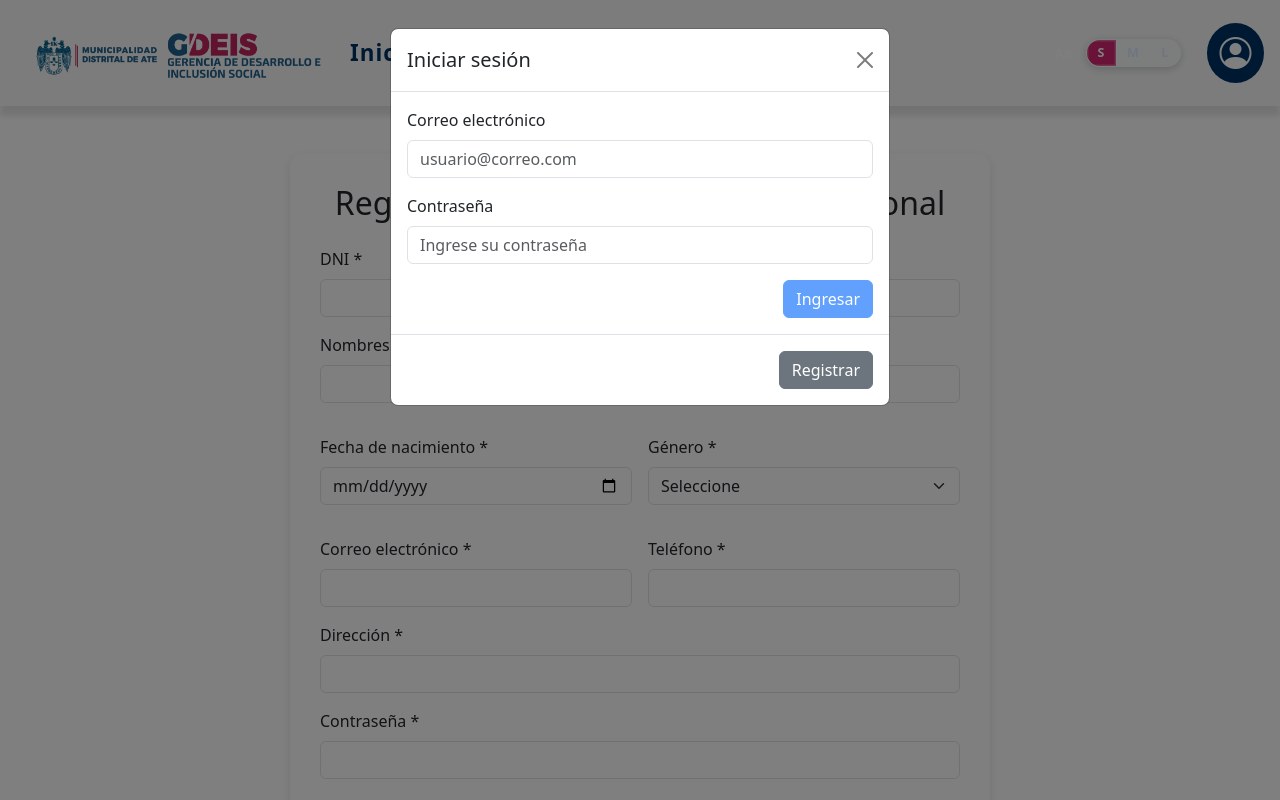
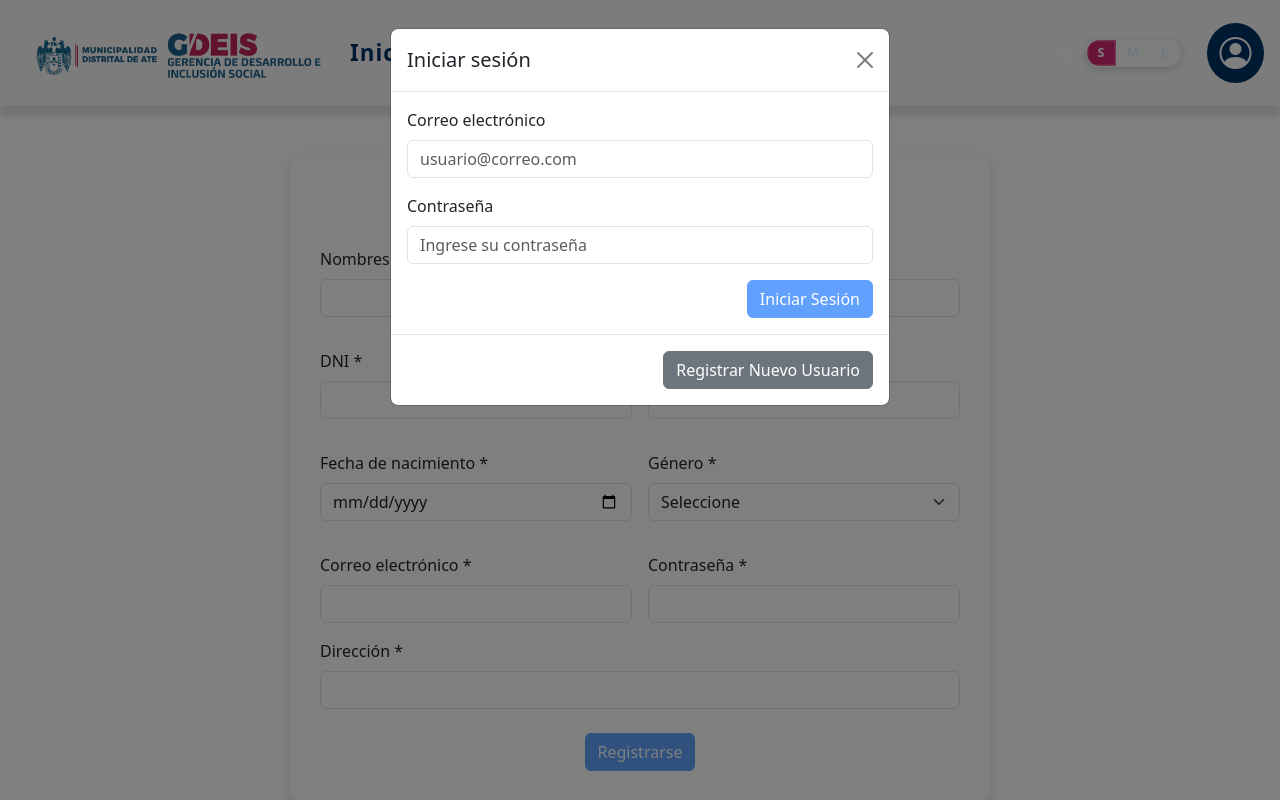
Before and after one commit to Andrle0600/biblioteca-frontend, an Angular app: page /registrar in a window 1280 px wide. Both pictures are taken after a click on the button 1235 px from the left and 53 px from the top of the page. Shown: the top 800 px of the page. Built offline with nearby package versions, Linux system fonts and the light colour scheme.

Commit message:
correccion para entrega 1

```diff
--- a/src/app/paginas/catalogo/catalogo.html
+++ b/src/app/paginas/catalogo/catalogo.html
@@ -101,7 +101,7 @@
                         </div>
                         <div class="modal-footer">
                             <button type="button" class="btn btn-secondary" data-bs-dismiss="modal">Cerrar</button>
-                            <button class="btn btn-primary btn-sm" (click)="irADetalle(libro.slug, 'modalLibro' + i)">
+                            <button type="button" class="btn btn-primary" (click)="irADetalle(libro.slug, 'modalLibro' + i)">
                                 Reservar
                             </button>
                         </div>
--- a/src/app/paginas/principal-navbar/principal-navbar.html
+++ b/src/app/paginas/principal-navbar/principal-navbar.html
@@ -94,13 +94,13 @@
               </div>
 
               <div class="text-end">
-                <button type="submit" class="btn btn-primary" [disabled]="loginForm.invalid">Ingresar</button>
+                <button type="submit" class="btn btn-primary" [disabled]="loginForm.invalid">Iniciar Sesión</button>
               </div>
             </form>
           </div>
 
           <div class="modal-footer">
-            <a class="btn btn-secondary" [routerLink]="['/registrar']">Registrar</a>
+            <a class="btn btn-secondary" [routerLink]="['/registrar']">Registrar Nuevo Usuario</a>
           </div>
 
         </div>
--- a/src/app/paginas/principal-navbar/principal-navbar.ts
+++ b/src/app/paginas/principal-navbar/principal-navbar.ts
@@ -59,7 +59,8 @@ export class PrincipalNavbarComponent implements OnInit {
       },
       error: (error) => {
         console.error('Error al iniciar sesión:', error);
-        this.loginError = 'Credenciales incorrectas o error de conexión.';
+        this.loginError = 'Credenciales incorrectas';
+        // o error de conexión.
       }
     });
   }
--- a/src/app/paginas/registrar/registrar.html
+++ b/src/app/paginas/registrar/registrar.html
@@ -1,19 +1,10 @@
 <div class="form-container container mt-5">
-  <h2 class="mb-4 text-center">Registro de Usuario - Biblioteca Nacional</h2>
+  <h2 class="mb-4 text-center">Registro de Nuevo Usuario</h2>
 
   <!-- Mostrar error general -->
   <div *ngIf="error" class="alert alert-danger">{{ error }}</div>
 
   <form [formGroup]="registroForm" (ngSubmit)="onSubmit()">
-    <!-- DNI -->
-    <div class="mb-3">
-      <label for="dni" class="form-label">DNI *</label>
-      <input type="text" id="dni" class="form-control" formControlName="dni" required pattern="[0-9]{8}" />
-      <div *ngIf="registroForm.get('dni')?.invalid && registroForm.get('dni')?.touched" class="text-danger">
-        <div *ngIf="registroForm.get('dni')?.errors?.['required']">El DNI es requerido</div>
-        <div *ngIf="registroForm.get('dni')?.errors?.['pattern']">El DNI debe tener 8 dígitos</div>
-      </div>
-    </div>
 
     <!-- Nombres y Apellidos -->
     <div class="row g-3">
@@ -30,6 +21,26 @@
         <div *ngIf="registroForm.get('apellidos')?.invalid && registroForm.get('apellidos')?.touched"
           class="text-danger">
           Los apellidos son requeridos
+        </div>
+      </div>
+    </div>
+
+    <!-- DNI y teléfono -->
+    <div class="row g-3 mt-3">
+      <div class="col-md-6">
+        <label for="dni" class="form-label">DNI *</label>
+        <input type="text" id="dni" class="form-control" formControlName="dni" required pattern="[0-9]{8}" />
+        <div *ngIf="registroForm.get('dni')?.invalid && registroForm.get('dni')?.touched" class="text-danger">
+          <div *ngIf="registroForm.get('dni')?.errors?.['required']">El DNI es requerido</div>
+          <div *ngIf="registroForm.get('dni')?.errors?.['pattern']">El DNI debe tener 8 dígitos</div>
+        </div>
+      </div>
+      <div class="col-md-6">
+        <label for="telefono" class="form-label">Teléfono *</label>
+        <input type="tel" id="telefono" class="form-control" formControlName="telefono" required pattern="[0-9]{9}" />
+        <div *ngIf="registroForm.get('telefono')?.invalid && registroForm.get('telefono')?.touched" class="text-danger">
+          <div *ngIf="registroForm.get('telefono')?.errors?.['required']">El teléfono es requerido</div>
+          <div *ngIf="registroForm.get('telefono')?.errors?.['pattern']">El teléfono debe tener 9 dígitos</div>
         </div>
       </div>
     </div>
@@ -58,7 +69,7 @@
       </div>
     </div>
 
-    <!-- Correo y Teléfono -->
+    <!-- Correo y contraseña -->
     <div class="row g-3 mt-3">
       <div class="col-md-6">
         <label for="username" class="form-label">Correo electrónico *</label>
@@ -69,11 +80,11 @@
         </div>
       </div>
       <div class="col-md-6">
-        <label for="telefono" class="form-label">Teléfono *</label>
-        <input type="tel" id="telefono" class="form-control" formControlName="telefono" required pattern="[0-9]{9}" />
-        <div *ngIf="registroForm.get('telefono')?.invalid && registroForm.get('telefono')?.touched" class="text-danger">
-          <div *ngIf="registroForm.get('telefono')?.errors?.['required']">El teléfono es requerido</div>
-          <div *ngIf="registroForm.get('telefono')?.errors?.['pattern']">El teléfono debe tener 9 dígitos</div>
+        <label for="password" class="form-label">Contraseña *</label>
+        <input type="password" id="password" class="form-control" formControlName="password" required minlength="6" />
+        <div *ngIf="registroForm.get('password')?.invalid && registroForm.get('password')?.touched" class="text-danger">
+          <div *ngIf="registroForm.get('password')?.errors?.['required']">La contraseña es requerida</div>
+          <div *ngIf="registroForm.get('password')?.errors?.['minlength']">Mínimo 6 caracteres</div>
         </div>
       </div>
     </div>
@@ -87,16 +98,6 @@
       </div>
     </div>
 
-    <!-- Contraseña -->
-    <div class="mb-3 mt-3">
-      <label for="password" class="form-label">Contraseña *</label>
-      <input type="password" id="password" class="form-control" formControlName="password" required minlength="6" />
-      <div *ngIf="registroForm.get('password')?.invalid && registroForm.get('password')?.touched" class="text-danger">
-        <div *ngIf="registroForm.get('password')?.errors?.['required']">La contraseña es requerida</div>
-        <div *ngIf="registroForm.get('password')?.errors?.['minlength']">Mínimo 6 caracteres</div>
-      </div>
-    </div>
-
     <!-- Botón de registro -->
     <div class="text-center mt-4">
       <button type="submit" class="btn btn-primary" [disabled]="!registroForm.valid">Registrarse</button>
```
